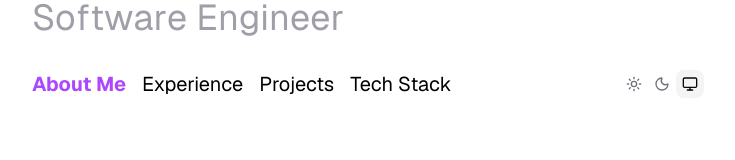
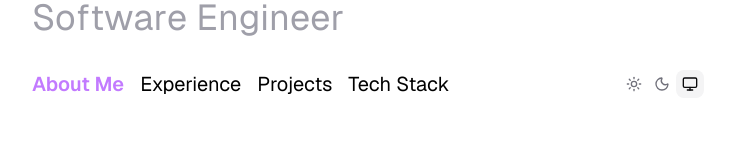
Before and after one commit to adamwgriffin/portfolio, a Next.js app: page / in a window 1280 px wide. Shown: the part 131-291 px from the top of the page, without its empty margins (272-1007 px from the left). Built offline with nearby package versions, Linux system fonts and the light colour scheme.

Commit message:
Changed link hover color

```diff
--- a/components/Navigation.tsx
+++ b/components/Navigation.tsx
@@ -21,11 +21,9 @@ export function Navigation() {
           href={path}
           aria-current={path === currentPathname ? "page" : false}
           className="flex align-middle relative whitespace-nowrap transition-all
-            duration-350 not-aria-[current=page]:hover:text-violet-400/100
-            dark:not-aria-[current=page]:hover:text-violet-300/100
-            aria-[current=page]:text-purple-500
-            dark:aria-[current=page]:text-violet-300
-            aria-[current=page]:font-bold text-xl"
+            duration-300 not-aria-[current=page]:hover:text-zinc-400
+            aria-[current=page]:text-purple-400
+            aria-[current=page]:font-semibold text-xl"
         >
           {name}
         </Link>
--- a/components/SocialLink.tsx
+++ b/components/SocialLink.tsx
@@ -9,7 +9,7 @@ export function SocialLink({ href, children }: SocialLinkProps) {
       href={href}
       target="_blank"
       rel="noopener noreferrer"
-      className="transition-all duration-350 hover:text-purple-500/100"
+      className="transition-all duration-300 hover:text-zinc-400"
     >
       {children}
     </a>
--- a/components/SocialLinks.tsx
+++ b/components/SocialLinks.tsx
@@ -21,7 +21,7 @@ export function SocialLinks() {
       <a
         href="/rss.xml"
         target="_self"
-        className="transition-all duration-350 hover:text-purple-500/100"
+        className="transition-all duration-300 hover:text-zinc-400"
       >
         <FaRss />
       </a>
```
